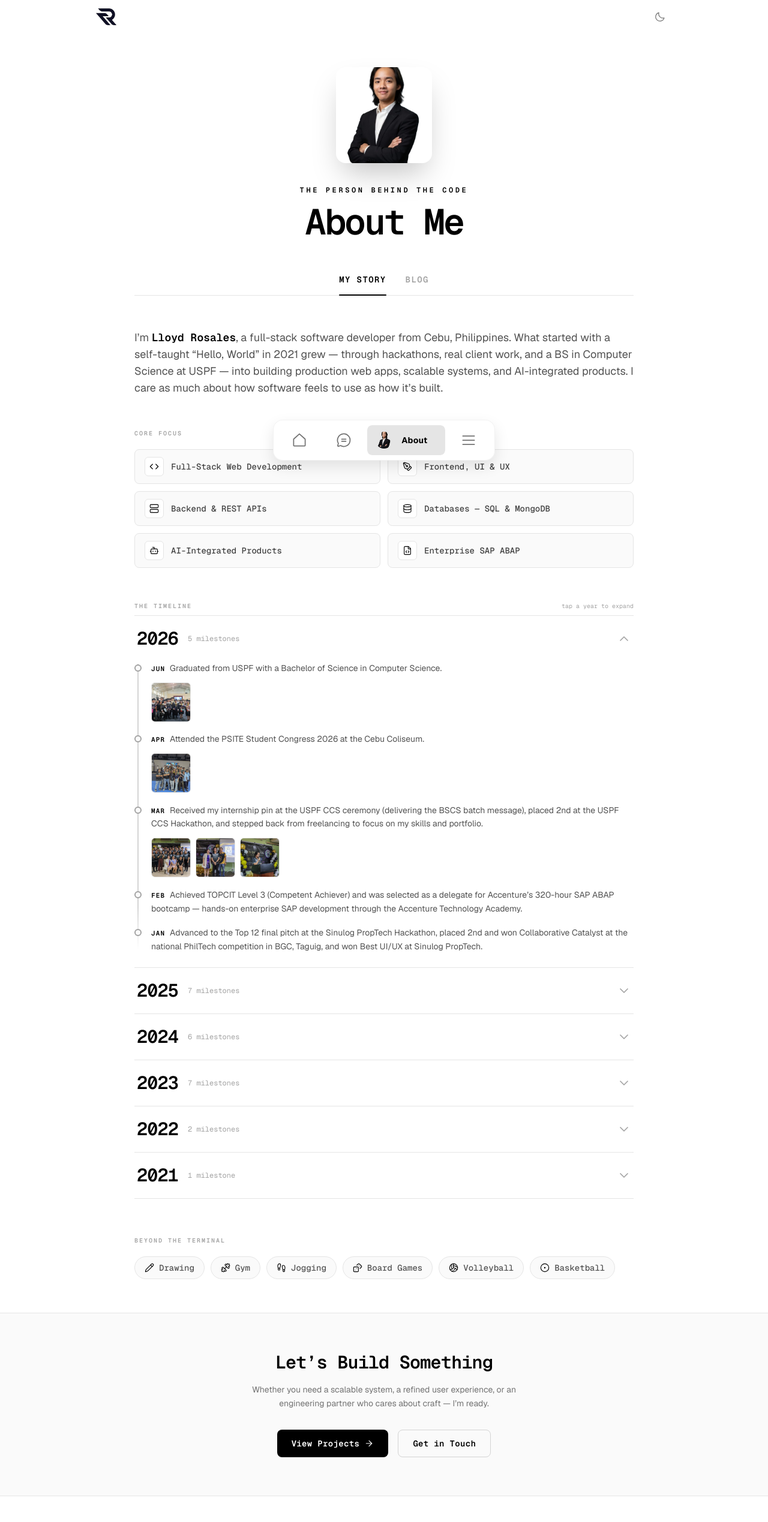
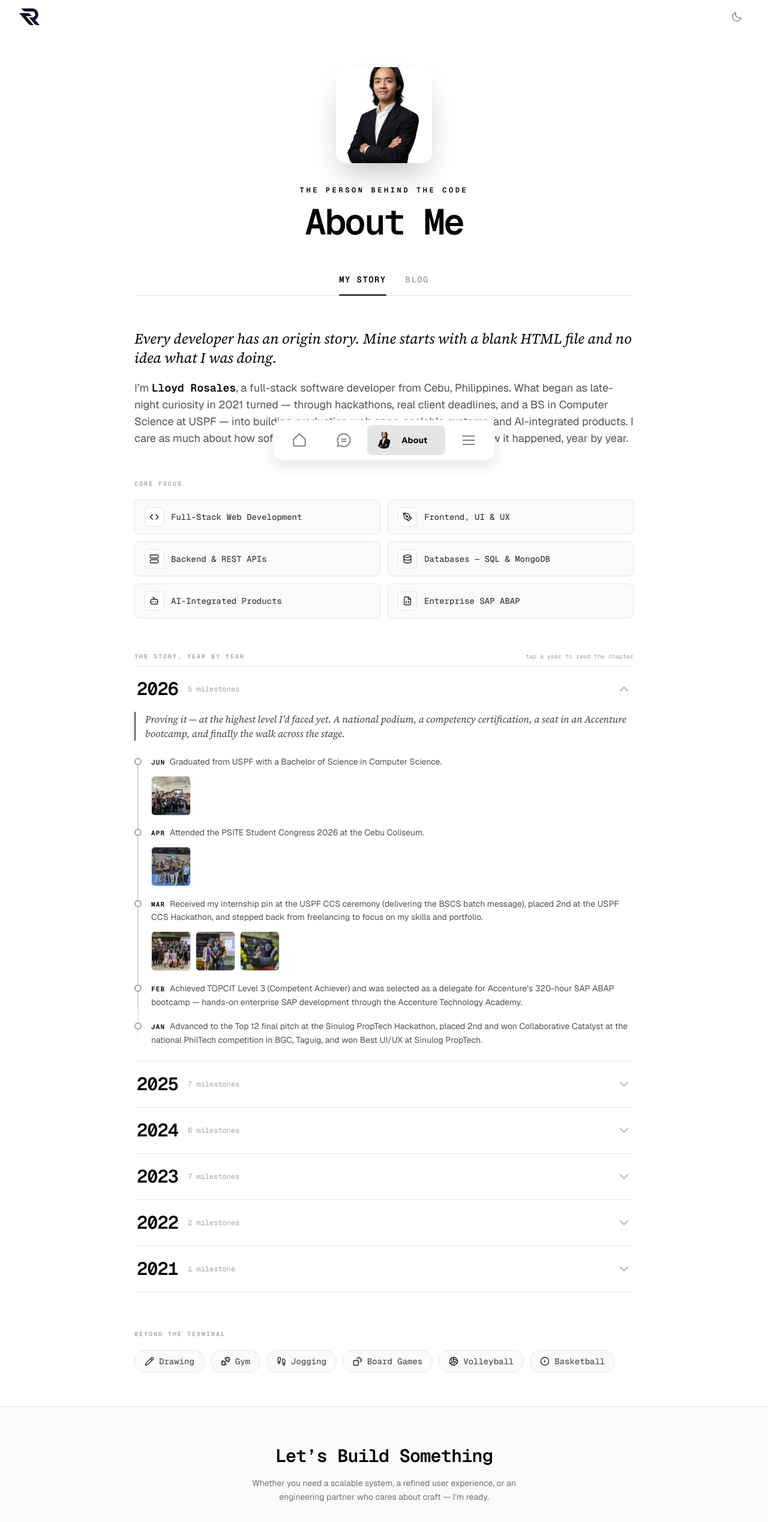
Before and after one commit to Rozuuuuu/rozu-portfolio, a React (Vite) app: page /about in a window 1280 px wide. Shown: the top 2538 px of the page at 60% size. Built offline with nearby package versions, Linux system fonts and the light colour scheme.

Commit message:
Changes in the Navbar and Footer

```diff
--- a/src/App.jsx
+++ b/src/App.jsx
@@ -16,6 +16,7 @@ import ScrollToTop from './components/ScrollToTop';
 
 // Eagerly loaded components for initial render (above-the-fold)
 import Hero from './components/Hero';
+import SectionRail from './components/SectionRail';
 
 // Lazy loaded components for below-the-fold and subpages
 const Projects = lazy(() => import('./components/Projects'));
@@ -63,6 +64,9 @@ function HomePage({ revealed }) {
             />
             {/* Hero is eagerly loaded for fast LCP */}
             <Hero revealed={revealed} />
+
+            {/* Scroll-spy section rail (desktop only) */}
+            <SectionRail />
 
             {/* Below the fold content is lazy loaded with content-aware skeletons.
                 Order leads with proof (real projects + metrics) before philosophy. */}
--- a/src/components/Footer.jsx
+++ b/src/components/Footer.jsx
@@ -9,7 +9,7 @@ const socials = [
 const Footer = () => {
     return (
         <footer className="bg-white dark:bg-black w-full border-t border-neutral-200 dark:border-neutral-800 transition-colors duration-300">
-            <div className="max-w-5xl mx-auto px-6 md:px-8 py-14">
+            <div className="max-w-7xl mx-auto px-6 md:px-8 py-14">
                 <div className="grid gap-10 md:grid-cols-3">
                     {/* Brand + availability */}
                     <div>
--- a/src/components/Navbar.jsx
+++ b/src/components/Navbar.jsx
@@ -30,7 +30,7 @@ const Navbar = ({ revealed }) => {
                             : 'bg-transparent border-b border-transparent'
                     }`}
                 >
-                    <div className="flex items-center justify-between h-full max-w-5xl mx-auto px-5 md:px-8">
+                    <div className="flex items-center justify-between h-full max-w-7xl mx-auto px-5 md:px-8">
                         {/* Logo — Home Anchor */}
                         <Link
                             to="/"
--- /dev/null
+++ b/src/components/SectionRail.jsx
@@ -0,0 +1,104 @@
+import { useState, useEffect, useCallback, useRef } from 'react';
+
+/**
+ * Scroll-spy section rail — a fixed vertical set of tick marks on the right edge.
+ * Each tick maps to a homepage section; the active one (based on scroll position)
+ * is highlighted, and section labels slide out on hover. Clicking a tick smoothly
+ * scrolls to that section. Desktop-only (xl+), where the narrowed content leaves
+ * room in the right margin so it never overlaps the content column.
+ */
+const SECTIONS = [
+    { id: 'home', label: 'Intro' },
+    { id: 'projects', label: 'Projects' },
+    { id: 'impact', label: 'Impact' },
+    { id: 'activity', label: 'Activity' },
+    { id: 'experience', label: 'Experience' },
+    { id: 'tech-stack', label: 'Tech Stack' },
+    { id: 'objectives', label: 'Objectives' },
+    { id: 'achievements', label: 'Achievements' },
+    { id: 'connect', label: 'Connect' },
+];
+
+const NAV_OFFSET = 90; // fixed navbar (56px) + breathing room
+
+const SectionRail = () => {
+    const [active, setActive] = useState('home');
+    const rafRef = useRef(null);
+
+    const recompute = useCallback(() => {
+        const y = window.scrollY + NAV_OFFSET;
+        let current = SECTIONS[0].id;
+        for (const s of SECTIONS) {
+            const el = document.getElementById(s.id);
+            if (!el) continue;
+            const top = el.getBoundingClientRect().top + window.scrollY;
+            if (top <= y) current = s.id;
+        }
+        setActive(current);
+    }, []);
+
+    useEffect(() => {
+        const onScroll = () => {
+            if (rafRef.current) return;
+            rafRef.current = requestAnimationFrame(() => {
+                rafRef.current = null;
+                recompute();
+            });
+        };
+        recompute();
+        window.addEventListener('scroll', onScroll, { passive: true });
+        window.addEventListener('resize', onScroll);
+        return () => {
+            window.removeEventListener('scroll', onScroll);
+            window.removeEventListener('resize', onScroll);
+            if (rafRef.current) cancelAnimationFrame(rafRef.current);
+        };
+    }, [recompute]);
+
+    const go = (id) => {
+        const el = document.getElementById(id);
+        if (!el) return;
+        const top = el.getBoundingClientRect().top + window.scrollY - (NAV_OFFSET - 30);
+        window.scrollTo({ top, behavior: 'smooth' });
+    };
+
+    return (
+        <nav
+            aria-label="Page sections"
+            className="hidden xl:flex fixed right-6 top-1/2 -translate-y-1/2 z-40 flex-col items-end gap-3.5 group/rail"
+        >
+            {SECTIONS.map((s) => {
+                const isActive = active === s.id;
+                return (
+                    <button
+                        key={s.id}
+                        type="button"
+                        onClick={() => go(s.id)}
+                        aria-current={isActive ? 'true' : undefined}
+                        title={s.label}
+                        className="flex items-center justify-end gap-2.5 group/item"
+                    >
+                        <span
+                            className={`whitespace-nowrap rounded px-2 py-0.5 text-[11px] font-mono font-bold uppercase tracking-wider bg-white/70 dark:bg-black/60 backdrop-blur-sm opacity-0 translate-x-1 transition-all duration-300 group-hover/rail:opacity-100 group-hover/rail:translate-x-0 ${
+                                isActive
+                                    ? 'text-black dark:text-white'
+                                    : 'text-neutral-400 dark:text-neutral-500 group-hover/item:text-black dark:group-hover/item:text-white'
+                            }`}
+                        >
+                            {s.label}
+                        </span>
+                        <span
+                            className={`h-[2px] rounded-full transition-all duration-300 ${
+                                isActive
+                                    ? 'w-6 bg-black dark:bg-white'
+                                    : 'w-3.5 bg-neutral-300 dark:bg-neutral-700 group-hover/item:w-5 group-hover/item:bg-neutral-500 dark:group-hover/item:bg-neutral-400'
+                            }`}
+                        />
+                    </button>
+                );
+            })}
+        </nav>
+    );
+};
+
+export default SectionRail;
--- a/src/components/TechnicalArsenal.jsx
+++ b/src/components/TechnicalArsenal.jsx
@@ -67,7 +67,7 @@ const SkillPill = ({ skill }) => (
 
 const TechnicalArsenal = () => {
     return (
-        <section className="bg-neutral-50 dark:bg-black py-16 transition-colors duration-300">
+        <section className="bg-neutral-50 dark:bg-black py-16 transition-colors duration-300" id="tech-stack">
             <style>{`
                 .marquee-row {
                     width: 100%;
--- a/src/pages/AboutPage.jsx
+++ b/src/pages/AboutPage.jsx
@@ -56,6 +56,7 @@ const coreFocus = [
 const timeline = [
     {
         year: '2026',
+        intro: 'Proving it — at the highest level I’d faced yet. A national podium, a competency certification, a seat in an Accenture bootcamp, and finally the walk across the stage.',
         items: [
             { month: 'Jun', text: 'Graduated from USPF with a Bachelor of Science in Computer Science.', media: ['/MyStory/Graduated.jpg'] },
             { month: 'Apr', text: 'Attended the PSITE Student Congress 2026 at the Cebu Coliseum.', media: ['/MyStory/PSITE 2026.jpg'] },
@@ -66,6 +67,7 @@ const timeline = [
     },
     {
         year: '2025',
+        intro: 'The year I stopped being the beginner in the room. Podium finishes against other universities, a contract leading a real product, and elected leadership.',
         items: [
             { month: 'Dec', text: 'Joined the Sinulog PropTech Hackathon.' },
             { month: 'Oct', text: 'Team “Hanzilla and Friends” reached the Top 25 at CEB-i Hacks.' },
@@ -78,6 +80,7 @@ const timeline = [
     },
     {
         year: '2024',
+        intro: 'I stopped practicing and started shipping. My first real client turned into React and Node under deadline pressure — code that people actually depended on.',
         items: [
             { month: 'Oct', text: 'Was referred to a client to build a Shopify-related system.' },
             { month: 'Aug', text: 'Built a POS system for a client using React, Node.js, and MongoDB.' },
@@ -89,6 +92,7 @@ const timeline = [
     },
     {
         year: '2023',
+        intro: 'Everything accelerated. First projects, first certificate, and my first hackathon at 2 a.m. fighting a bug that wouldn’t die — then a 2nd-place finish that told me I could really do this.',
         items: [
             { month: 'Dec', text: 'Placed 2nd (1st–3rd year category) in my first one-day department hackathon, and built and presented a solo e-commerce site (Bootstrap, PHP, SQL).', media: ['/MyStory/1st hackathon ccs.jpg', '/MyStory/1st hackathon ccs (2).jpg'] },
             { month: 'Sep', text: 'Named to the Dean’s List and facilitated a freshman class on C programming fundamentals.', media: ['/MyStory/Dean Lister 2nd.jpg', '/MyStory/MakeupClass.jpg', '/MyStory/MakeupClass (2).jpg'] },
@@ -101,6 +105,7 @@ const timeline = [
     },
     {
         year: '2022',
+        intro: 'The year I got serious. I transferred to USPF for Computer Science and finally learned what was happening under the hood — the fundamentals I’d been faking.',
         items: [
             { month: 'Aug', text: 'Transferred to the University of Southern Philippines Foundation (USPF) to pursue a BS in Computer Science.' },
             { month: 'Mar', text: 'Learned programming fundamentals and basic algorithms in C through a Udemy course.' },
@@ -108,6 +113,7 @@ const timeline = [
     },
     {
         year: '2021',
+        intro: 'Where it began — one blank HTML file, no idea what a function was, and enough stubbornness to Google my way to a working form. It wasn’t much, but it was mine, and it was enough to get me hooked.',
         items: [
             { month: 'Nov', text: 'Wrote my first “Hello, World” in HTML and CSS and, through self-research, built a working sign-up form (front-end only) — the start of it all.', media: ['/MyStory/First hello world output.png'] },
         ],
@@ -250,9 +256,12 @@ const AboutPage = () => {
                         transition={{ duration: 0.4 }}
                         className="py-14 px-6 md:px-8 max-w-4xl mx-auto"
                     >
-                        {/* Short Introduction */}
-                        <p className="text-neutral-600 dark:text-neutral-300 text-base md:text-lg leading-relaxed">
-                            I&rsquo;m <span className="text-black dark:text-white font-semibold">Lloyd Rosales</span>, a full-stack software developer from Cebu, Philippines. What started with a self-taught &ldquo;Hello, World&rdquo; in 2021 grew — through hackathons, real client work, and a BS in Computer Science at USPF — into building production web apps, scalable systems, and AI-integrated products. I care as much about how software feels to use as how it&rsquo;s built.
+                        {/* Opening hook */}
+                        <p className="font-serif italic text-xl md:text-2xl text-black dark:text-white leading-snug">
+                            Every developer has an origin story. Mine starts with a blank HTML file and no idea what I was doing.
+                        </p>
+                        <p className="mt-5 text-neutral-600 dark:text-neutral-300 text-base md:text-lg leading-relaxed">
+                            I&rsquo;m <span className="text-black dark:text-white font-semibold">Lloyd Rosales</span>, a full-stack software developer from Cebu, Philippines. What began as late-night curiosity in 2021 turned — through hackathons, real client deadlines, and a BS in Computer Science at USPF — into building production web apps, scalable systems, and AI-integrated products. I care as much about how software feels to use as how it&rsquo;s built. Here&rsquo;s how it happened, year by year.
                         </p>
 
                         {/* Core Focus */}
@@ -279,13 +288,13 @@ const AboutPage = () => {
                         <div className="mt-14">
                             <div className="flex items-baseline justify-between mb-2">
                                 <span className="text-[10px] font-bold uppercase tracking-[0.2em] text-neutral-400 dark:text-neutral-500 font-mono">
-                                    The Timeline
+                                    The Story, Year by Year
                                 </span>
-                                <span className="text-[10px] text-neutral-400 dark:text-neutral-500 font-mono">tap a year to expand</span>
+                                <span className="text-[10px] text-neutral-400 dark:text-neutral-500 font-mono">tap a year to read the chapter</span>
                             </div>
 
                             <div>
-                                {timeline.map(({ year, items }) => {
+                                {timeline.map(({ year, intro, items }) => {
                                     const open = openYears.has(year);
                                     return (
                                         <div key={year} className="yr">
@@ -305,6 +314,11 @@ const AboutPage = () => {
 
                                             <div className={`yr-panel ${open ? 'open' : ''}`}>
                                                 <div className="yr-panel-inner">
+                                                    {intro && (
+                                                        <p className="mb-6 font-serif italic text-[15px] md:text-base leading-relaxed text-neutral-700 dark:text-neutral-200 border-l-2 border-black/70 dark:border-white/70 pl-4">
+                                                            {intro}
+                                                        </p>
+                                                    )}
                                                     <ol className="tl">
                                                         {items.map((it, i) => (
                                                             <li key={i} className="tl-node">
```
